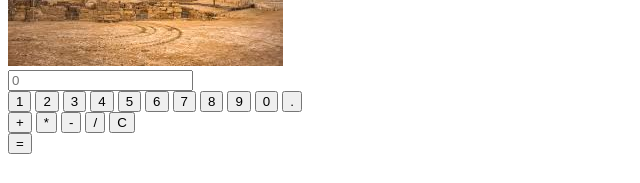
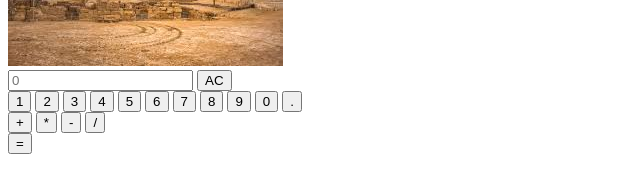
Before and after one commit to sofi-coder/js-dom-homework, a plain HTML site: page index.html in a window 1280 px wide. Shown: the part 125-308 px from the top of the page, without its empty margins (0-640 px from the left). Drawn offline with Linux system fonts and the light colour scheme.

Commit message:
Update index.html

```diff
--- a/index.html
+++ b/index.html
@@ -12,6 +12,7 @@
     </section>
     <div class="calc">
       <input class="display" readonly placeholder="0">
+        <button class="reset">AC</button>
         <div class="digits">
            <button>1</button>
            <button>2</button>
@@ -30,7 +31,7 @@
       <button>*</button>
       <button>-</button>
       <button>/</button>
-      <button id="clear" class="clear">C</button>
+
     </div>
       <button class="eq">=</button>
     </div>
```
